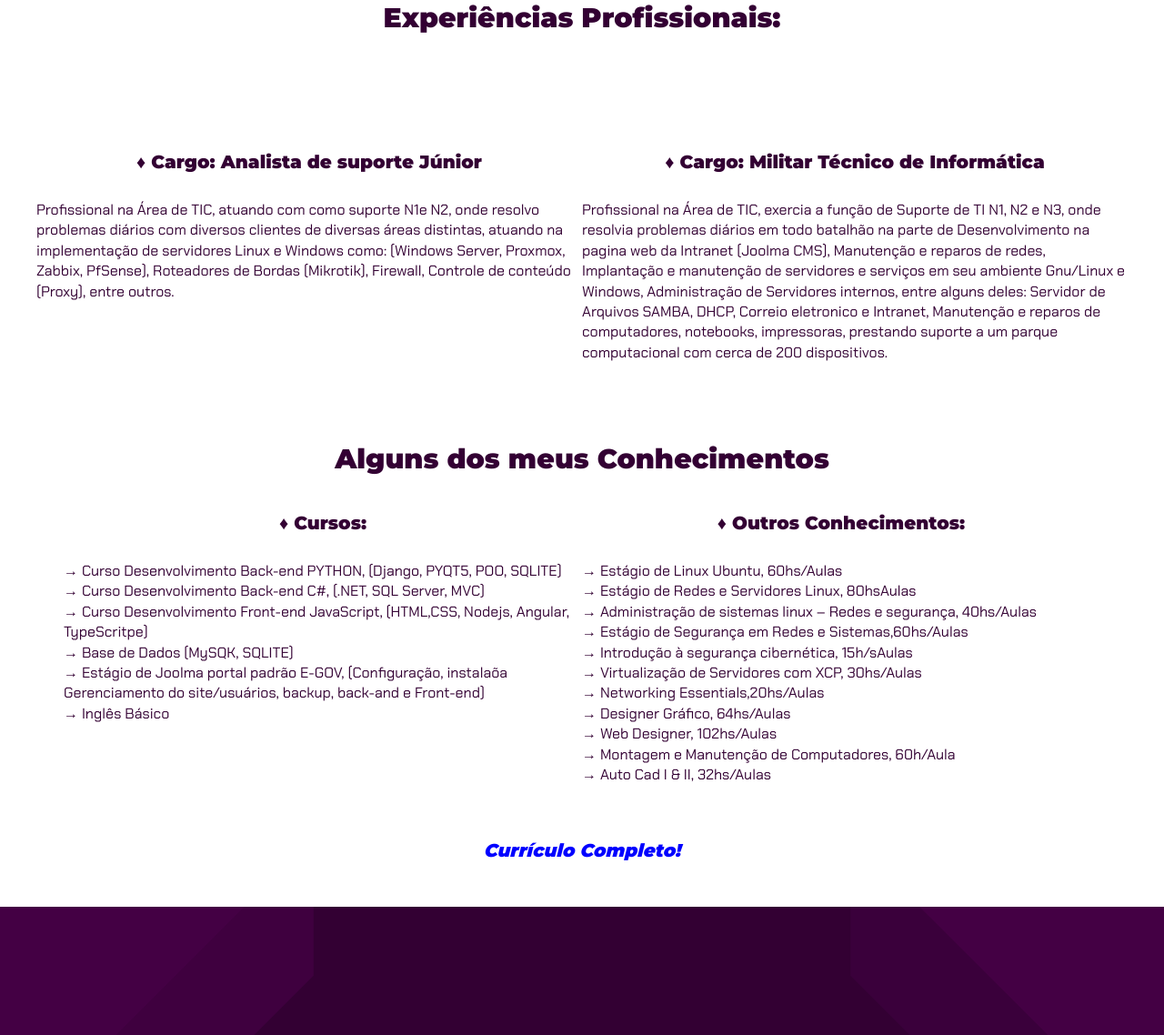
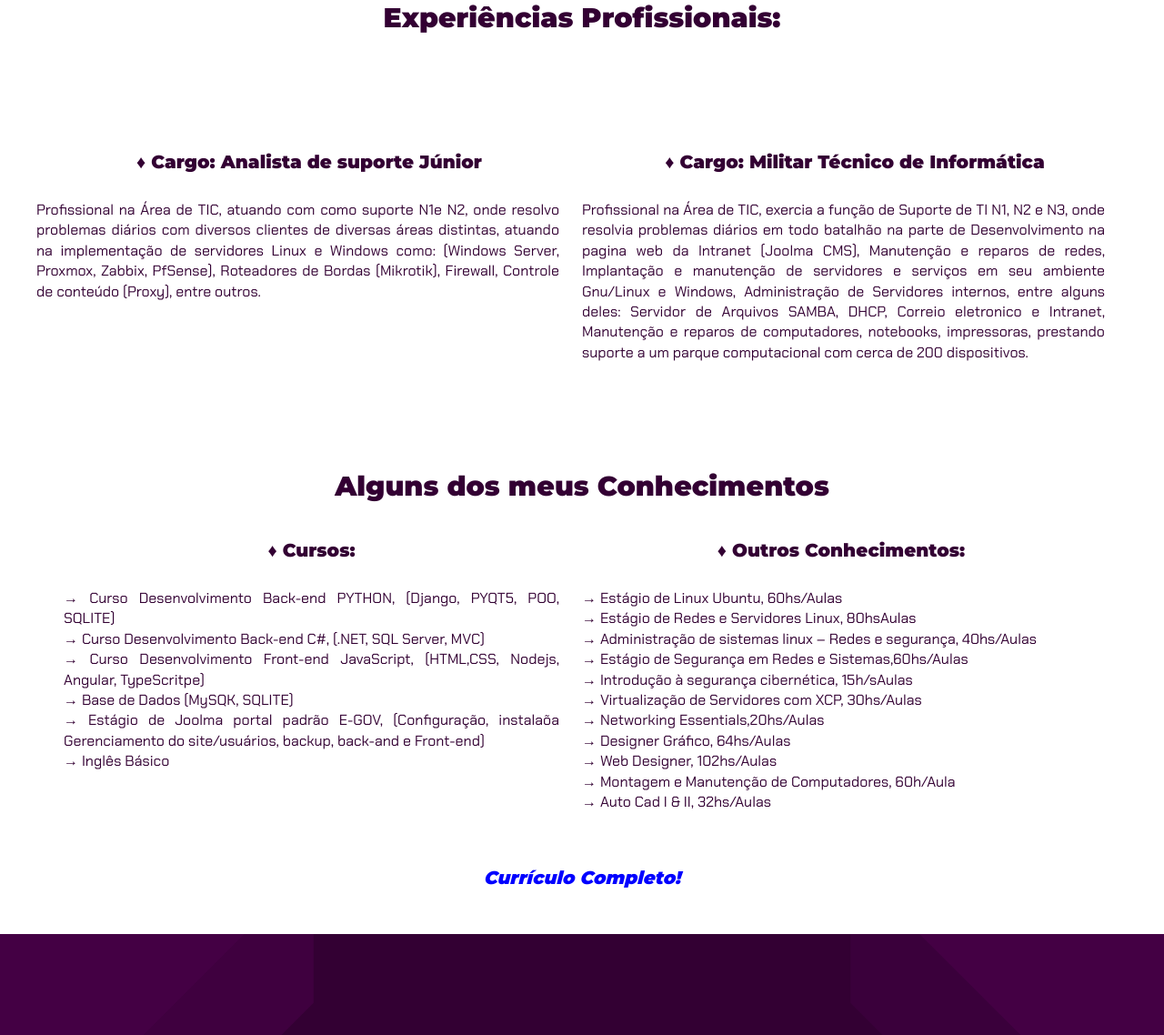
Before and after one commit to RaulTeles/Portfolio-Django, a Django app: page / in a window 1280 px wide. Shown: the part 1051-2189 px from the top of the page at 91% size. Run offline with Django 4.2, Linux system fonts and the light colour scheme.

```diff
--- a/base/global/partials/section.html
+++ b/base/global/partials/section.html
@@ -26,20 +26,20 @@
                 <h6>
                     ♦ Cargo: Analista de suporte Júnior
                 </h6>
-                <p>Profissional na Área de TIC, atuando com como suporte N1e N2, onde resolvo problemas diários com diversos clientes de diversas áreas distintas, atuando na implementação de servidores Linux e Windows como: (Windows Server, Proxmox, Zabbix, PfSense), Roteadores de Bordas (Mikrotik), Firewall, Controle de conteúdo (Proxy), entre outros.</p>
+                <p class="ajustar-texto">Profissional na Área de TIC, atuando com como suporte N1e N2, onde resolvo problemas diários com diversos clientes de diversas áreas distintas, atuando na implementação de servidores Linux e Windows como: (Windows Server, Proxmox, Zabbix, PfSense), Roteadores de Bordas (Mikrotik), Firewall, Controle de conteúdo (Proxy), entre outros.</p>
             </div>
             <div>
                 <h6>
                     ♦ Cargo: Militar Técnico de Informática
                 </h6>
-                <p>Profissional na Área de TIC, exercia a função de Suporte de TI N1, N2 e N3, onde resolvia problemas diários em todo batalhão na parte de Desenvolvimento na pagina web da Intranet (Joolma CMS), Manutenção e reparos de redes, Implantação e manutenção de servidores e serviços em seu ambiente Gnu/Linux e Windows, Administração de Servidores internos, entre alguns deles: Servidor de Arquivos SAMBA, DHCP, Correio eletronico e Intranet, Manutenção e reparos de computadores, notebooks, impressoras, prestando suporte a um parque computacional com cerca de 200 dispositivos.</p>
+                <p class="ajustar-texto">Profissional na Área de TIC, exercia a função de Suporte de TI N1, N2 e N3, onde resolvia problemas diários em todo batalhão na parte de Desenvolvimento na pagina web da Intranet (Joolma CMS), Manutenção e reparos de redes, Implantação e manutenção de servidores e serviços em seu ambiente Gnu/Linux e Windows, Administração de Servidores internos, entre alguns deles: Servidor de Arquivos SAMBA, DHCP, Correio eletronico e Intranet, Manutenção e reparos de computadores, notebooks, impressoras, prestando suporte a um parque computacional com cerca de 200 dispositivos.</p>
             </div>
         </div>
         <div class="experiencias-pessoais">
-            <h5>Alguns dos meus Conhecimentos</h5>
+            <h5 class="ajuste-h5">Alguns dos meus Conhecimentos</h5>
         </div>
         <div class="curriculo-pessoal">
-            <div>
+            <div class="ajustar-texto">
                 <h6>
                     ♦ Cursos:
                 </h6>
@@ -60,7 +60,7 @@
                     → Inglês Básico
                 </p>
             </div>
-            <div>
+            <div >
                 <h6>
                     ♦ Outros Conhecimentos:
                 </h6>
--- a/base/static/global/css/elements.css
+++ b/base/static/global/css/elements.css
@@ -51,6 +51,10 @@ h6{
     font-size: 2rem;
 }
 
+.ajuste-h5{
+    margin-top: 3rem;
+}
+
 .resposive-table{
     max-width: 100%;
     overflow: hidden;
--- a/base/static/global/css/styles.css
+++ b/base/static/global/css/styles.css
@@ -27,6 +27,11 @@
     /* alinhar conteudo na coluna */
     justify-content: center;
 
+}
+
+.ajustar-texto{
+    text-align: justify;
+    padding-right: 2.5rem;
 }
 
 
```
